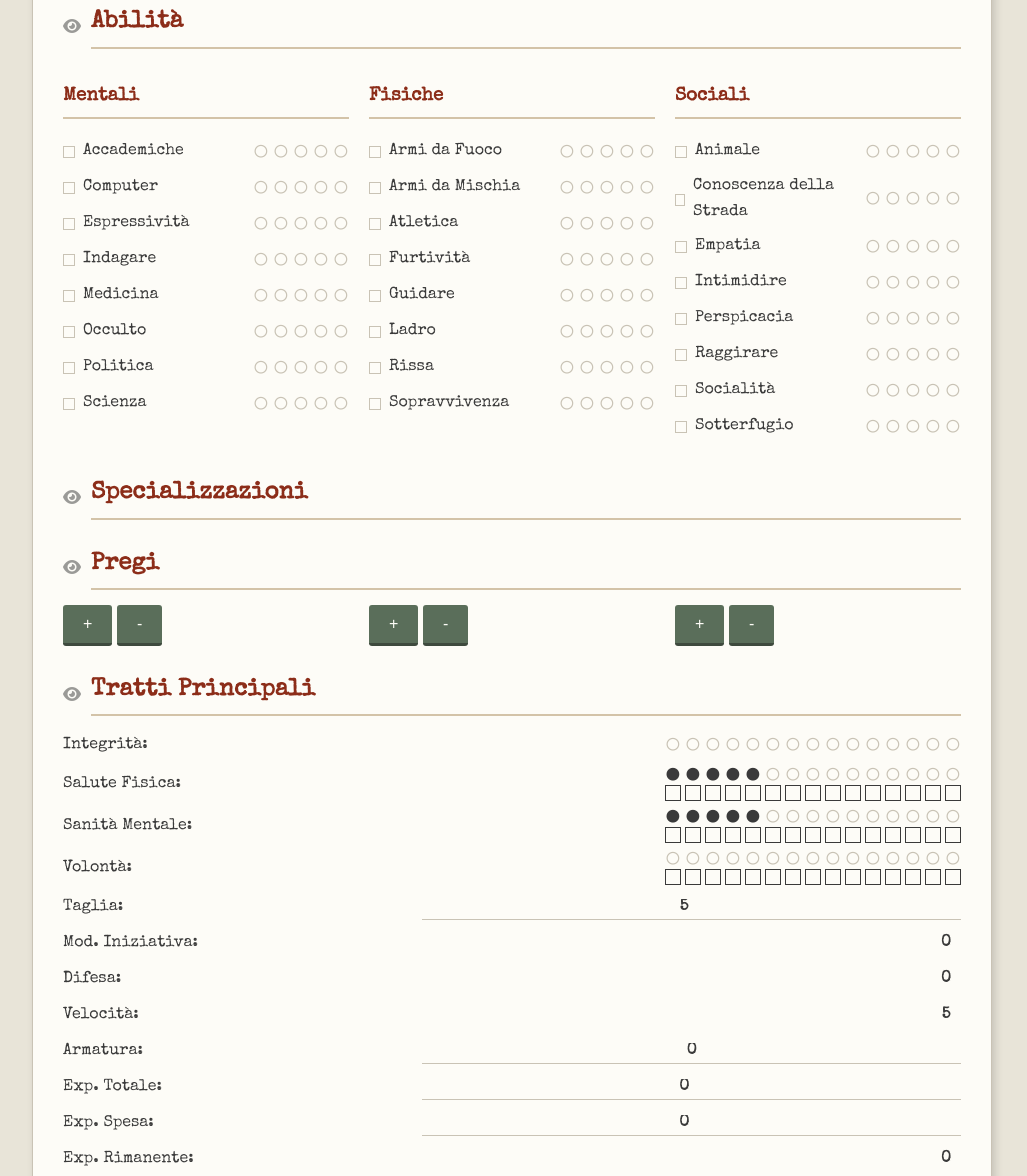
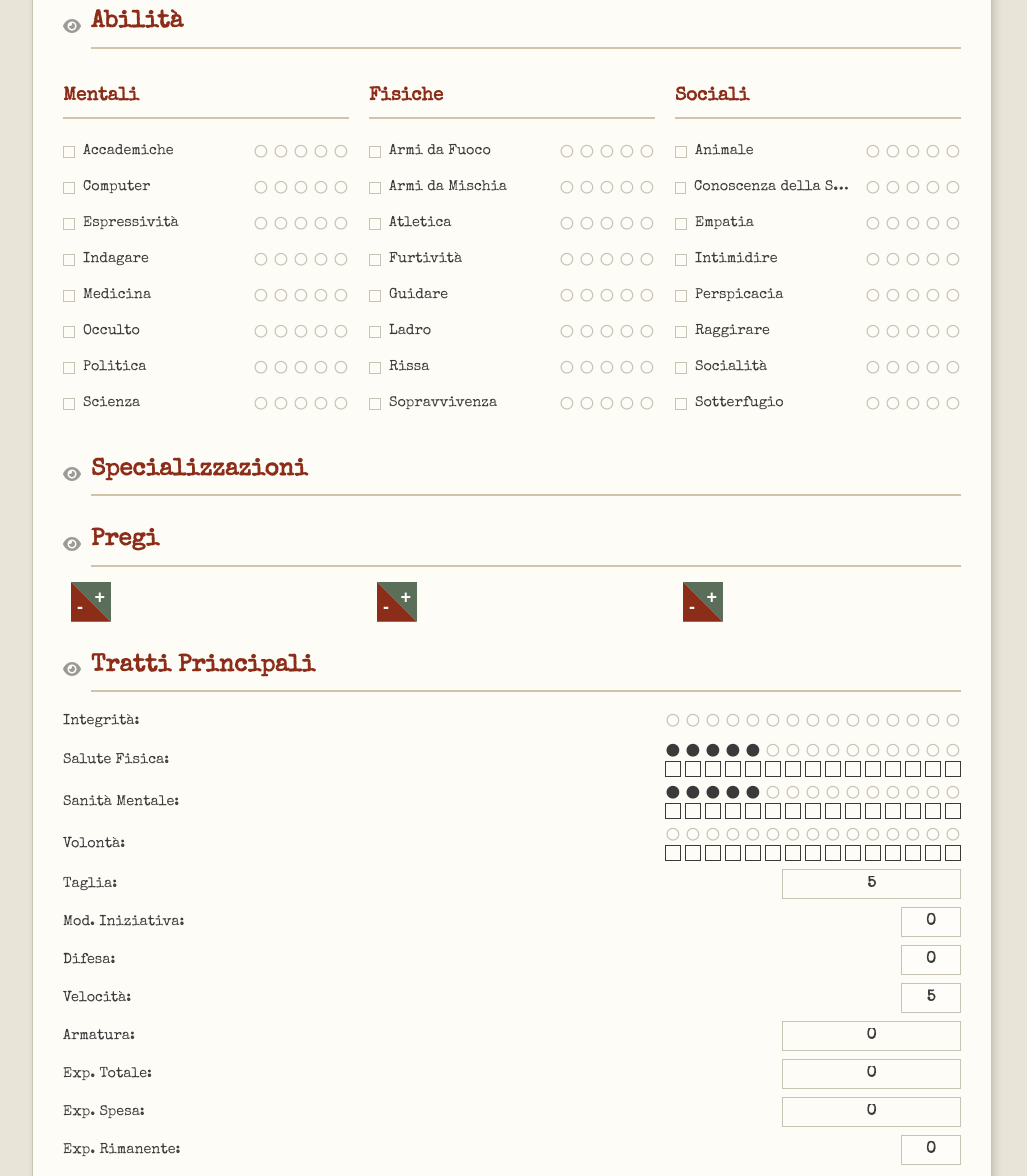
Before and after one commit to NinNonNan/cod-character-sheet, a plain HTML site: page character.html in a window 1280 px wide. Shown: the part 833-2009 px from the top of the page, without its empty margins (128-1155 px from the left). Drawn offline with nearby package versions, Linux system fonts and the light colour scheme.

Commit message:
correzioni

```diff
--- a/css/base.css
+++ b/css/base.css
@@ -10,6 +10,7 @@ body {
     flex-direction: column;
     align-items: center;
     box-sizing: border-box;
+    line-height: 1.6;
 }
 
 main {
@@ -18,6 +19,9 @@ main {
     margin: 20px auto;
     padding: 30px;
     box-sizing: border-box;
+    border: 1px solid transparent; /* Colore nel tema */
+    border-radius: 4px;
+    box-shadow: 3px 3px 8px rgba(0,0,0,0.15);
 }
 
 header, footer {
@@ -41,6 +45,18 @@ section {
 .section-header h2 {
     margin: 0;
     flex-grow: 1;
+    border-bottom: 2px solid transparent; /* Colore nel tema */
+    padding-bottom: 5px;
+}
+
+h1, h3 {
+    border-bottom: 2px solid transparent; /* Colore nel tema */
+    padding-bottom: 5px;
+}
+
+a {
+    border-bottom: 1px dotted transparent; /* Colore nel tema */
+    text-decoration: none;
 }
 
 .lock-icon {
@@ -64,6 +80,7 @@ section {
 .colonna-tratti {
     flex: 1;
     min-width: 250px; /* Evita che le colonne diventino troppo strette */
+    max-width: 100%;
 }
 
 /* --- Righe e Input --- */
@@ -80,18 +97,54 @@ section {
 .riga-tratto-principale label {
     flex-grow: 1;
     margin-right: 10px;
+    white-space: nowrap;
+    overflow: hidden;
+    text-overflow: ellipsis;
+    font-size: 0.9em;
 }
 
 input[type="text"],
 input[type="number"] {
     padding: 4px;
     box-sizing: border-box;
+    background: transparent;
+    border: none;
+    border-bottom: 1px solid transparent; /* Colore nel tema */
+    font-size: 1em;
+    transition: border-color 0.2s, background-color 0.2s;
+}
+
+/* Nascondi le frecce degli input numerici per uniformità */
+input[type=number]::-webkit-inner-spin-button,
+input[type=number]::-webkit-outer-spin-button {
+  -webkit-appearance: none;
+  margin: 0;
+}
+input[type=number] {
+  -moz-appearance: textfield;
+}
+
+input:focus {
+    outline: none;
 }
 
 /* Input nelle righe principali */
 .riga-tratto-principale input {
     flex-grow: 0;
-    width: 60%;
+    width: auto;
+}
+
+/* Input all'interno delle righe dei tratti (es. Pregi) */
+.riga-tratto input {
+    flex: 1;
+    min-width: 0;
+    width: 100%;
+    margin-right: 10px;
+}
+
+/* Solo gli input di testo normali (Nome, Virtù, ecc.) devono allargarsi */
+.riga-tratto-principale input[type="text"]:not(.valore-calcolato) {
+    flex-grow: 1;
 }
 
 /* --- Pallini (Dots) --- */
@@ -108,6 +161,10 @@ input[type="number"] {
     justify-content: center;
     width: 16px;
     height: 16px;
+}
+
+.dot i {
+    font-size: 0.8em;
 }
 
 /* --- Doppie Scale (Salute, Volontà) --- */
@@ -127,7 +184,7 @@ input[type="number"] {
     width: 14px;
     height: 14px;
     cursor: pointer;
-    border: 1px solid; /* Colore definito nel tema */
+    border: 1px solid transparent; /* Colore definito nel tema */
 }
 
 /* --- Specializzazioni --- */
@@ -144,7 +201,7 @@ input[type="number"] {
 .character-image-box {
     width: 100%;
     aspect-ratio: 3/4; /* Formato ritratto */
-    border: 2px dashed;
+    border: 2px dashed transparent; /* Colore nel tema */
     display: flex;
     justify-content: center;
     align-items: center;
@@ -177,6 +234,13 @@ button, .btn {
     text-decoration: none;
     display: inline-block;
     text-align: center;
+    border-radius: 3px;
+    border-bottom: 3px solid transparent; /* Colore nel tema */
+    transition: all 0.2s ease;
+}
+
+button:hover, .btn:hover {
+    transform: translateY(-1px);
 }
 
 .button-container {
@@ -189,7 +253,62 @@ button, .btn {
 /* Utility */
 .valore-calcolato {
     font-weight: bold;
-    min-width: 30px;
+    width: 60px;
+    height: 30px;
     text-align: center;
+    box-sizing: border-box;
+    vertical-align: middle;
+    margin: 0;
     display: inline-block;
+    line-height: 28px; /* Centratura verticale testo (30px - 2px bordi) */
+    padding: 0 !important;
+    border-radius: 0;
 }
+
+/* --- Pulsanti Pregi (Diagonali) --- */
+.pregio-buttons {
+    position: relative;
+    width: 40px;
+    height: 40px;
+    display: inline-block;
+    vertical-align: middle;
+    margin-left: 8px;
+}
+
+.pregio-buttons button {
+    position: absolute;
+    top: 0;
+    left: 0;
+    width: 100%;
+    height: 100%;
+    padding: 0;
+    margin: 0;
+    border: none;
+    border-radius: 0;
+    font-size: 18px;
+    font-weight: bold;
+    line-height: 1;
+    min-width: 0;
+    display: flex;
+    box-sizing: border-box; /* Assicura che il padding non ingrandisca il bottone */
+}
+
+.pregio-buttons button:hover {
+    transform: none; /* Evita che il triangolo si sposti rompendo il quadrato */
+}
+
+.pregio-buttons .aggiungi-pregio-btn {
+    clip-path: polygon(0 0, 100% 0, 100% 100%); /* Triangolo alto-destra */
+    justify-content: flex-end;
+    align-items: flex-start;
+    padding-right: 6px;
+    padding-top: 6px;
+}
+
+.pregio-buttons .rimuovi-pregio-btn {
+    clip-path: polygon(0 0, 100% 100%, 0 100%); /* Triangolo basso-sinistra */
+    justify-content: flex-start;
+    align-items: flex-end;
+    padding-left: 6px;
+    padding-bottom: 6px;
+}
--- a/css/themes/anni50.css
+++ b/css/themes/anni50.css
@@ -20,27 +20,22 @@ body {
     font-family: 'Special Elite', monospace;
     background-color: var(--bg-body);
     color: var(--text-main);
-    line-height: 1.6;
 }
 
 main {
     background-color: var(--bg-paper);
-    border: 1px solid var(--border-medium);
-    border-radius: 4px;
-    box-shadow: 3px 3px 8px rgba(0,0,0,0.15);
+    border-color: var(--border-medium);
 }
 
 /* --- Tipografia --- */
-h1, h2, h3 {
+h1, h2, h3, .section-header h2 {
     color: var(--accent-red);
     border-bottom: 2px solid var(--border-light);
-    padding-bottom: 5px;
 }
 
 a {
     color: var(--text-main);
     border-bottom: 1px dotted var(--text-main);
-    text-decoration: none;
 }
 a:hover {
     color: var(--accent-red);
@@ -49,24 +44,25 @@ a:hover {
 /* --- Input e Form --- */
 input[type="text"],
 input[type="number"] {
-    background: transparent;
-    border: none;
-    border-bottom: 1px solid var(--border-medium);
     font-family: 'Special Elite', monospace;
     color: var(--text-main);
-    font-size: 1em;
+    border-bottom: 1px solid var(--border-medium);
 }
 
 input:focus {
-    outline: none;
     border-bottom-color: var(--accent-red);
     background-color: rgba(255,255,255,0.5);
+}
+
+/* Le "caselline" (valori calcolati) hanno il bordo completo */
+.valore-calcolato {
+    border: 1px solid var(--border-medium) !important;
+    background-color: rgba(255,255,255,0.3);
 }
 
 /* --- Elementi Grafici (Pallini, Box) --- */
 .dot i {
     color: var(--border-medium); /* Pallino vuoto */
-    font-size: 0.8em;
 }
 
 .dot.filled i {
@@ -87,7 +83,15 @@ input:focus {
                 linear-gradient(-45deg, transparent 45%, var(--text-main) 45%, var(--text-main) 55%, transparent 55%);
 }
 .box.aggravated {
-    background-color: var(--text-main); /* O un asterisco */
+    background: linear-gradient(45deg, transparent 45%, var(--text-main) 45%, var(--text-main) 55%, transparent 55%),
+                linear-gradient(-45deg, transparent 45%, var(--text-main) 45%, var(--text-main) 55%, transparent 55%),
+                linear-gradient(to right, transparent 45%, var(--text-main) 45%, var(--text-main) 55%, transparent 55%);
+}
+
+/* Stati Volontà e Sanità */
+.box.volonta-spesa,
+.box.sanita-spesa {
+    background-color: var(--text-main);
 }
 
 .specializzazione {
@@ -109,20 +113,16 @@ input:focus {
 button, .btn {
     background-color: var(--btn-green);
     color: var(--btn-text);
-    border-radius: 3px;
-    border-bottom: 3px solid #3e4a3e;
-    transition: all 0.2s ease;
+    border-bottom-color: #3e4a3e;
 }
 
 button:hover, .btn:hover {
     background-color: var(--btn-green-hover);
-    transform: translateY(-1px);
 }
 
 button:disabled {
     background-color: var(--border-medium);
     border-bottom-color: var(--border-light);
-    cursor: not-allowed;
 }
 
 .btn.primary {
@@ -132,3 +132,20 @@ button:disabled {
 .btn.primary:hover {
     background-color: #a03522;
 }
+
+/* --- Pulsanti Pregi --- */
+.aggiungi-pregio-btn {
+    background-color: var(--btn-green);
+    color: var(--btn-text);
+}
+.aggiungi-pregio-btn:hover {
+    background-color: var(--btn-green-hover);
+}
+
+.rimuovi-pregio-btn {
+    background-color: var(--accent-red);
+    color: var(--btn-text);
+}
+.rimuovi-pregio-btn:hover {
+    background-color: var(--accent-red-dark);
+}
```
